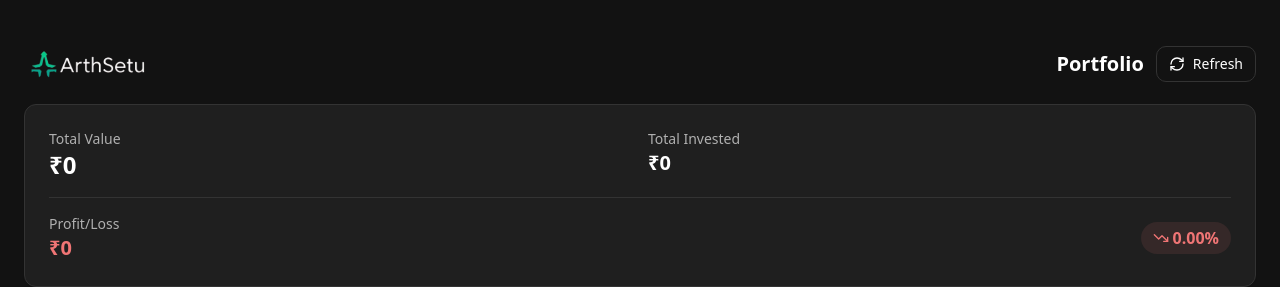
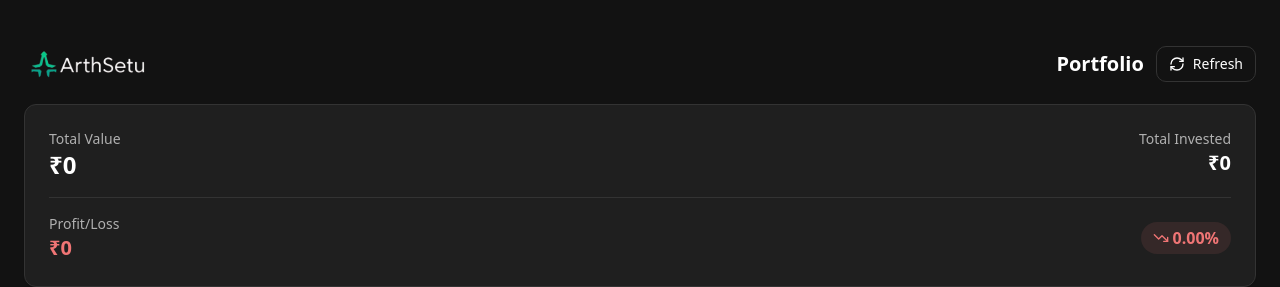
Before and after one commit to rochak779/arthsetu, a React (Vite) app: page /portfolio in a window 1280 px wide. Shown: the top 287 px of the page. Built offline with nearby package versions, Linux system fonts and the light colour scheme; no server answers; the database is empty.

Commit message:
Portfolio: right-align 'Total Invested' label and value

```diff
--- a/src/pages/Portfolio.tsx
+++ b/src/pages/Portfolio.tsx
@@ -77,7 +77,7 @@ const Portfolio = () => {
                   ₹{portfolioData.totalValue.toLocaleString()}
                 </p>
               </div>
-              <div>
+              <div className="text-right">
                 <p className="text-sm text-[#B0B0B0]">Total Invested</p>
                 <p className="text-xl font-semibold text-foreground">
                   ₹{portfolioData.totalInvested.toLocaleString()}
```
